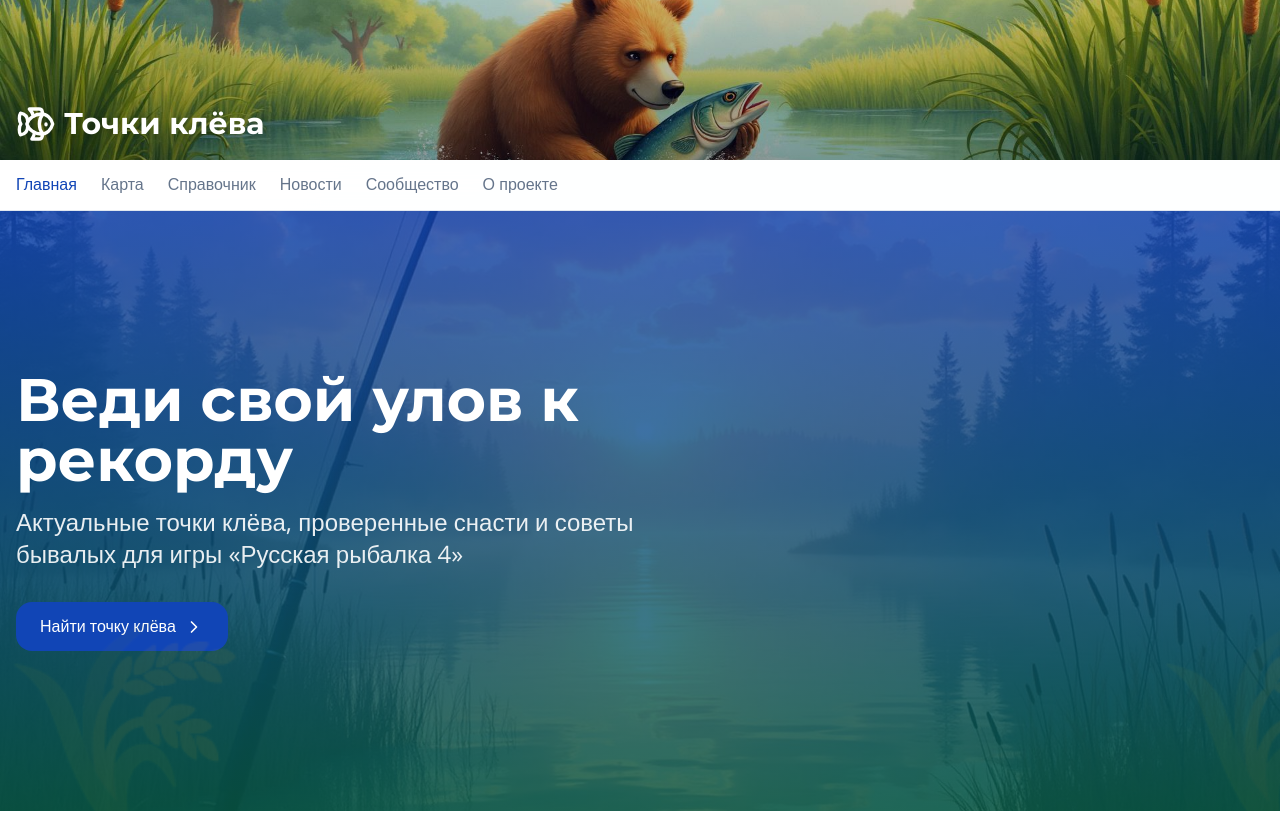
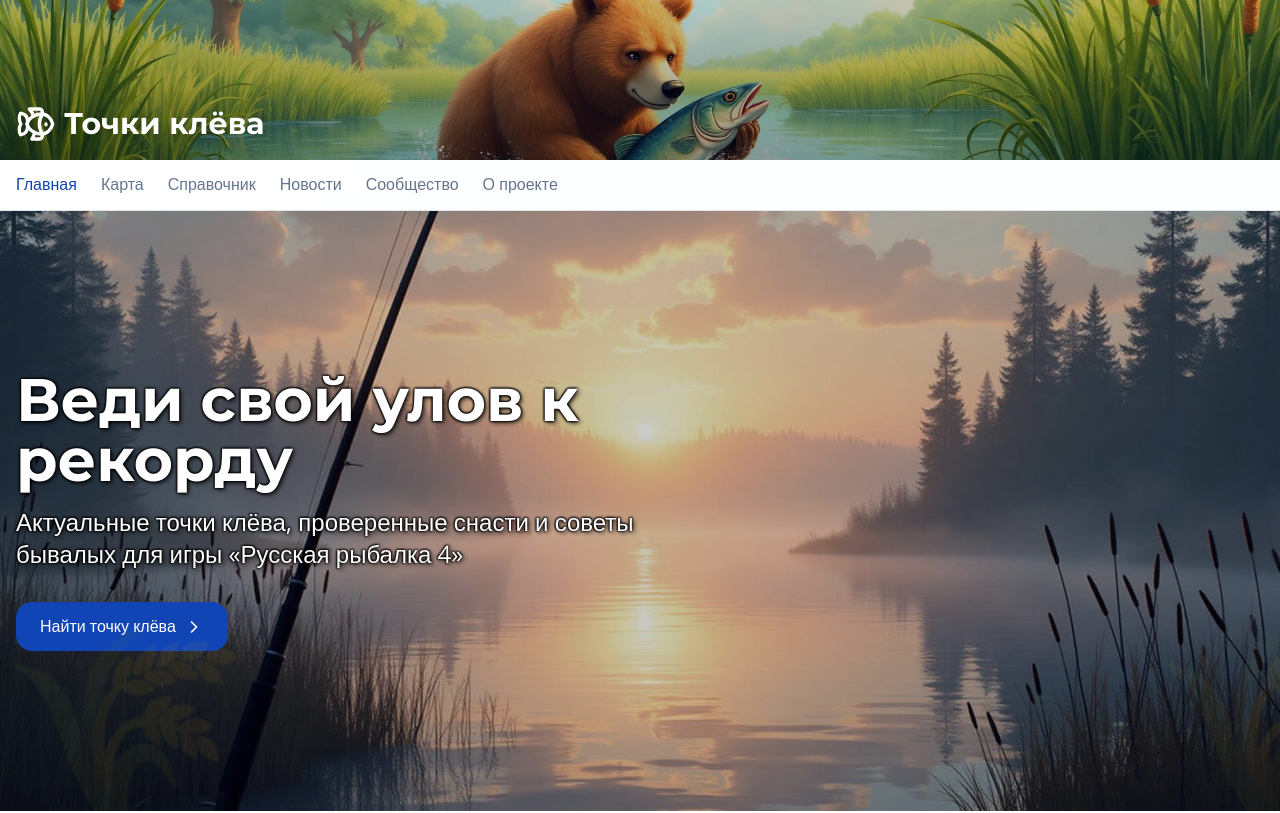
Before and after one commit to DmitriyRostovskiy-161/russian-fishing-tides, a React (Vite) app: page / in a window 1280 px wide. Shown: the top 813 px of the page. Built offline with nearby package versions, Linux system fonts and the light colour scheme; the HTML template or start-up script is replaced by a standard one.

Commit message:
Refactor: Remove gradient and add text outline

```diff
--- a/src/pages/Home.tsx
+++ b/src/pages/Home.tsx
@@ -80,14 +80,14 @@ const Home = () => {
             backgroundImage: `url(${heroLake})`,
           }}
         >
-          <div className="absolute inset-0 bg-gradient-to-b from-primary/80 to-secondary/80" />
+          <div className="absolute inset-0 bg-black/20" />
         </div>
         <div className="relative container mx-auto px-4 h-full flex items-center">
           <div className="max-w-2xl text-white">
-            <h1 className="text-4xl md:text-6xl font-heading font-bold mb-4 animate-float">
+            <h1 className="text-4xl md:text-6xl font-heading font-bold mb-4 animate-float" style={{ textShadow: '2px 2px 4px rgba(0,0,0,0.8), -1px -1px 2px rgba(0,0,0,0.8), 1px -1px 2px rgba(0,0,0,0.8), -1px 1px 2px rgba(0,0,0,0.8)' }}>
               Веди свой улов к рекорду
             </h1>
-            <p className="text-xl md:text-2xl mb-8 text-white/90">
+            <p className="text-xl md:text-2xl mb-8" style={{ textShadow: '2px 2px 4px rgba(0,0,0,0.8), -1px -1px 2px rgba(0,0,0,0.8), 1px -1px 2px rgba(0,0,0,0.8), -1px 1px 2px rgba(0,0,0,0.8)' }}>
               Актуальные точки клёва, проверенные снасти и советы бывалых для игры «Русская рыбалка 4»
             </p>
             <Link to="/map" className="btn-primary inline-flex items-center space-x-2">
```
